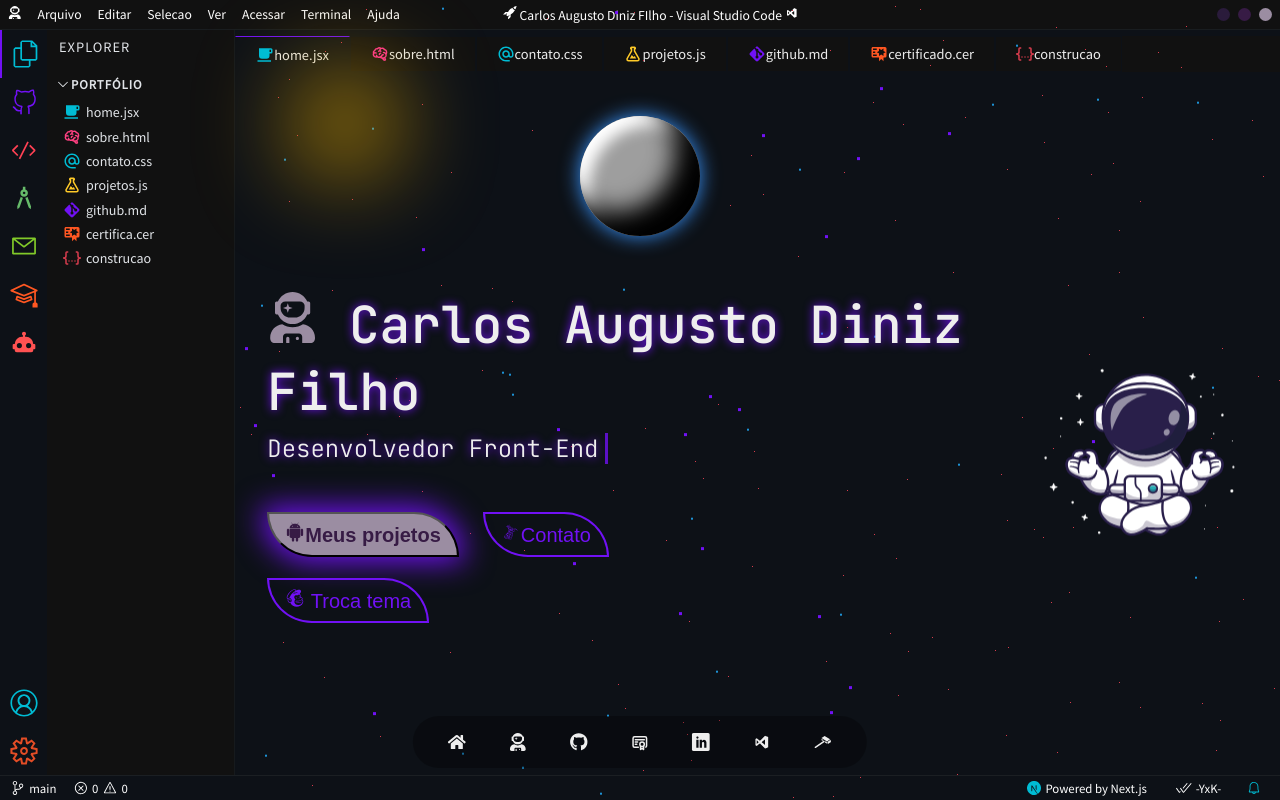
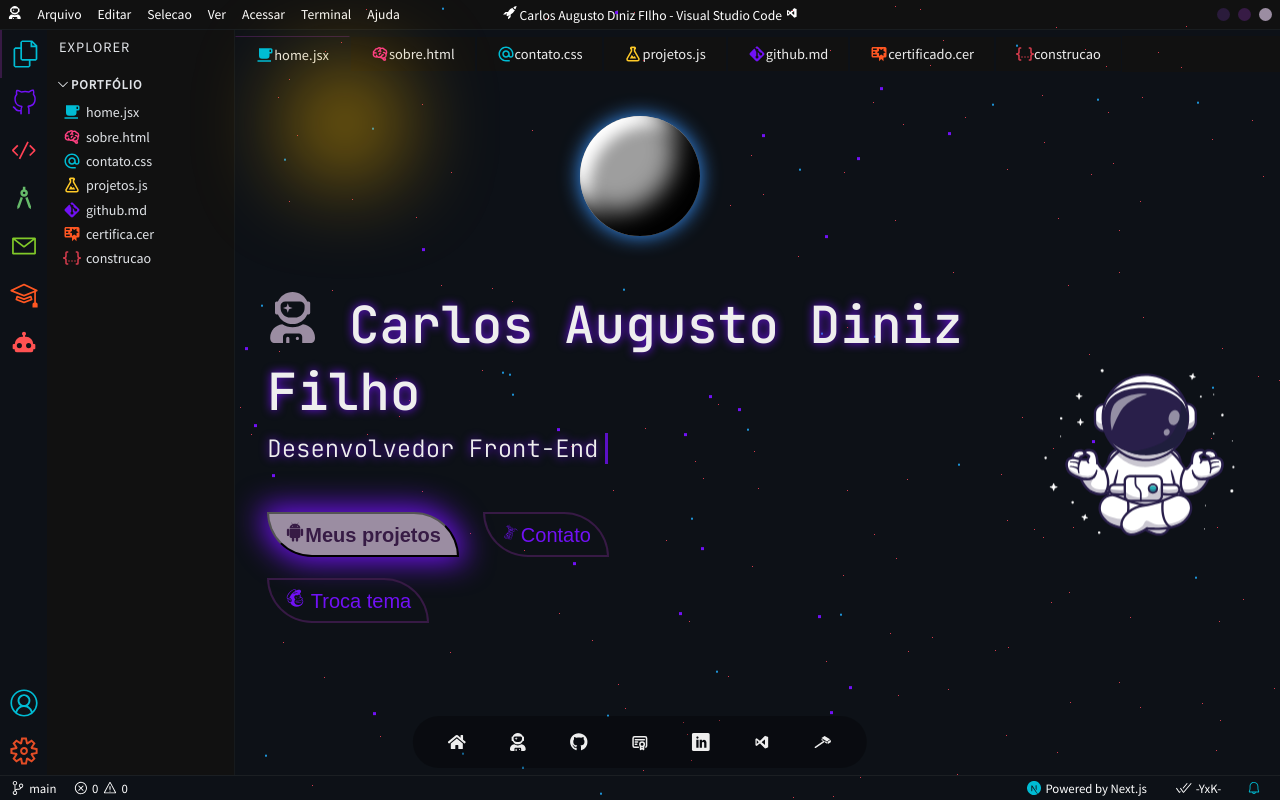
Before and after one commit to ysneshy/portfolio-carlos-filho, a Next.js app: page / in a window 1280 px wide. Shown: the top 800 px of the page. Built offline with nearby package versions, Linux system fonts and the light colour scheme; grey boxes are pictures that could not be loaded.

Commit message:
:zap:1002 upgrade

```diff
--- a/styles/themes.css
+++ b/styles/themes.css
@@ -3,7 +3,7 @@
   --main-bg: #0D1117;
   --bg-text: rgba(56, 58, 61, 0.35);
   --text-color: #efefef;
-  --accent-color: #7111F5;
+  --accent-color: #371A45;
   --titlebar-bg: #111111;
   --sidebar-bg: #0D1117;
   --sidebar-hover-bg: #111111;
```
